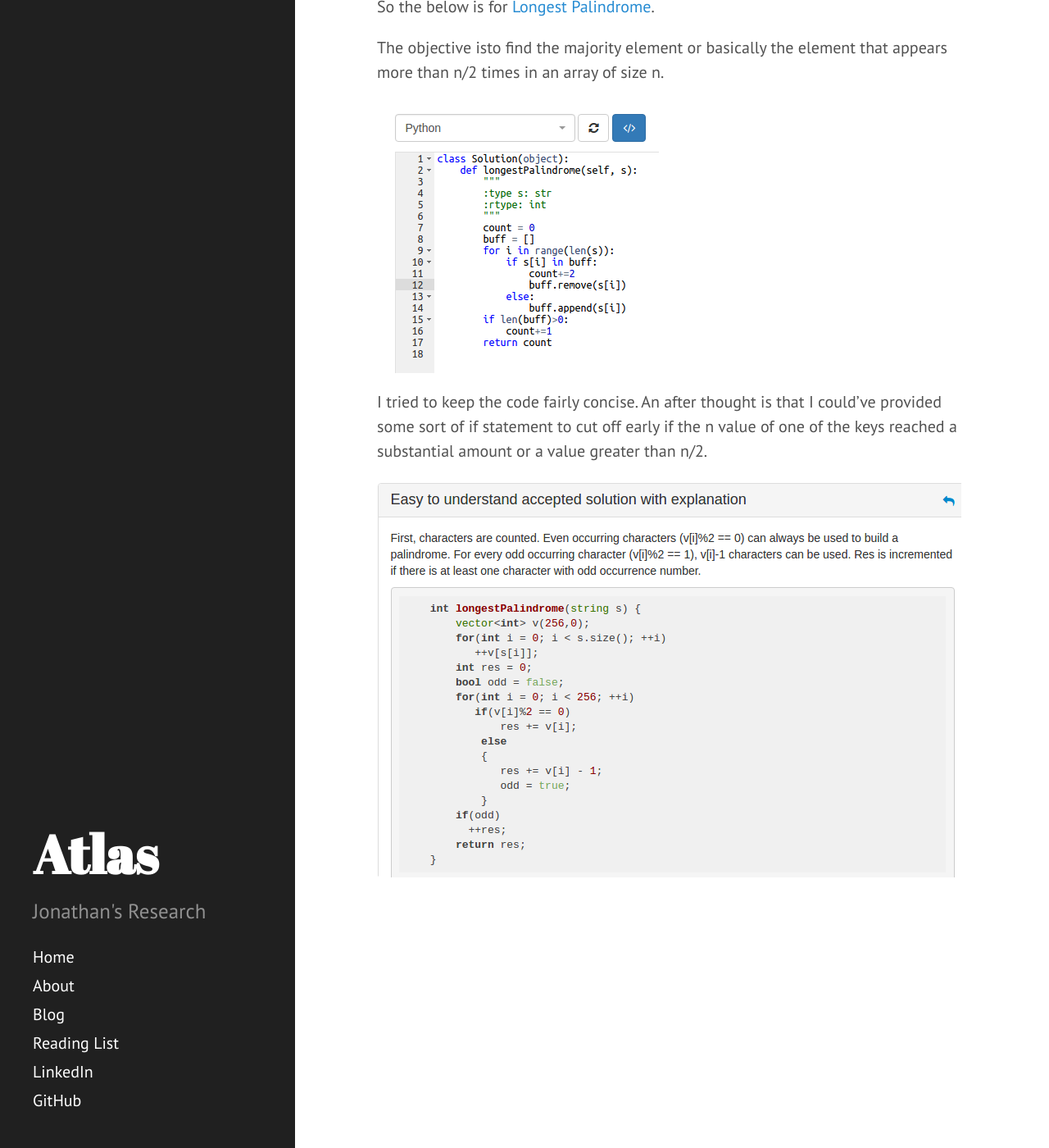
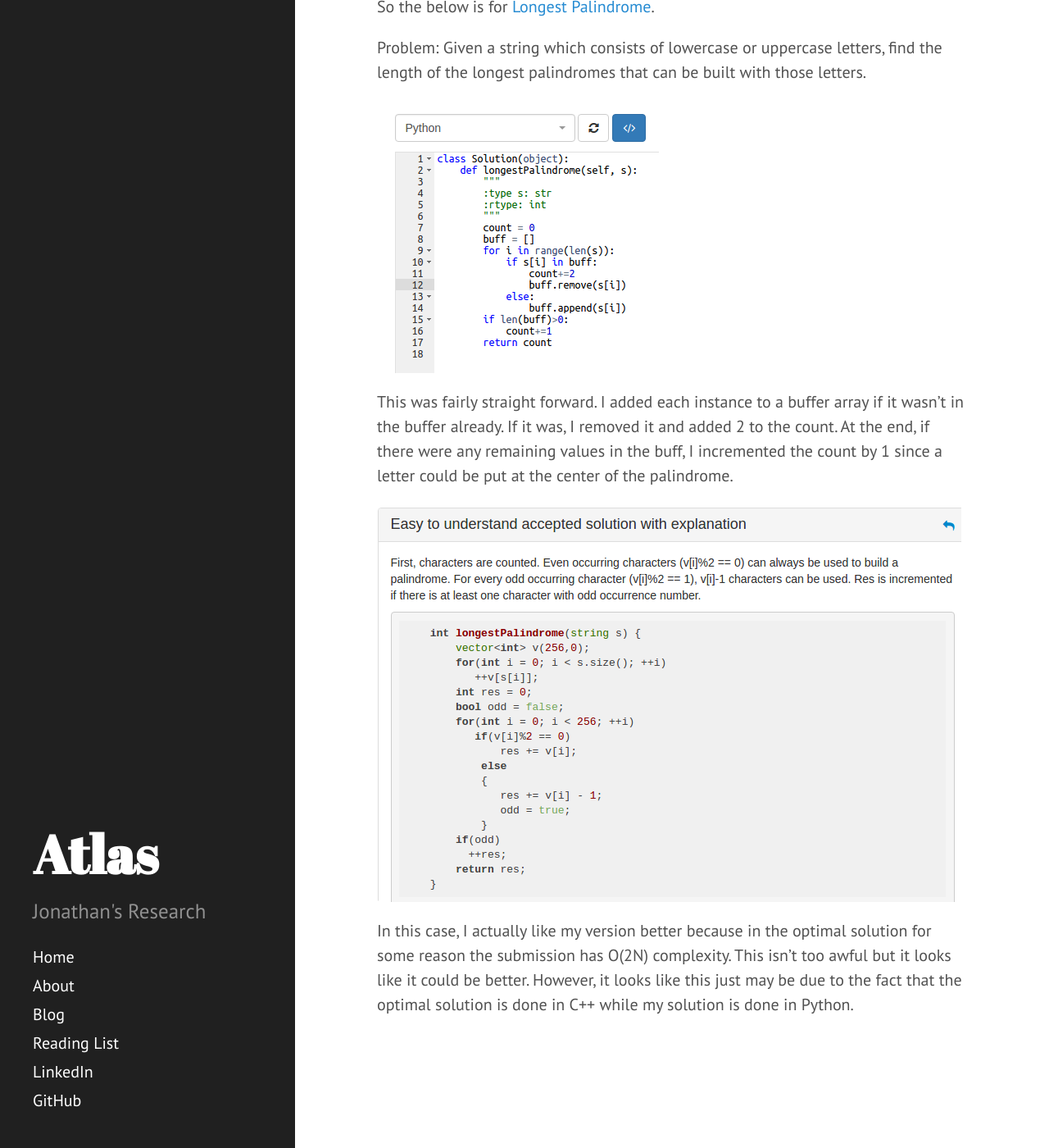
Before and after one commit to JonathanJohann/Research, a Jekyll site: the page built from _posts/Scratch_Pad/2017-01-04-Longest-Palindrome.md, in a window 1280 px wide and 1400 px high, scrolled down 235 px. Shown: the whole window at 82% size. Built offline with Jekyll 4.4.1, drawn with Linux system fonts in a browser that asks for light colours; Markdown is read by kramdown in place of the engine named in the settings.

Commit message:
Update 2017-01-04-Longest-Palindrome.md

```diff
--- a/_posts/Scratch_Pad/2017-01-04-Longest-Palindrome.md
+++ b/_posts/Scratch_Pad/2017-01-04-Longest-Palindrome.md
@@ -10,10 +10,11 @@ hard_wrap: false
 
 So the below is for [Longest Palindrome](https://leetcode.com/problems/longest-palindrome/).
 
-The objective isto find the majority element or basically the element that appears more than n/2 times in an array of size n.
+Problem: Given a string which consists of lowercase or uppercase letters, find the length of the longest palindromes that can be built with those letters.
 
 ![png](https://raw.githubusercontent.com/JonathanJohann/Research/master/_posts/Scratch_Pad/Pics/longest_palindrome.png)
 
-I tried to keep the code fairly concise. An after thought is that I could've provided some sort of if statement to cut off early if the n value of one of the keys reached a substantial amount or a value greater than n/2.
+This was fairly straight forward. I added each instance to a buffer array if it wasn't in the buffer already. If it was, I removed it and added 2 to the count. At the end, if there were any remaining values in the buff, I incremented the count by 1 since a letter could be put at the center of the palindrome.
 
 ![png](https://raw.githubusercontent.com/JonathanJohann/Research/master/_posts/Scratch_Pad/Pics/optimal_longest_palindrome.png)
+In this case, I actually like my version better because in the optimal solution for some reason the submission has O(2N) complexity. This isn't too awful but it looks like it could be better. However, it looks like this just may be due to the fact that the optimal solution is done in C++ while my solution is done in Python.
```
